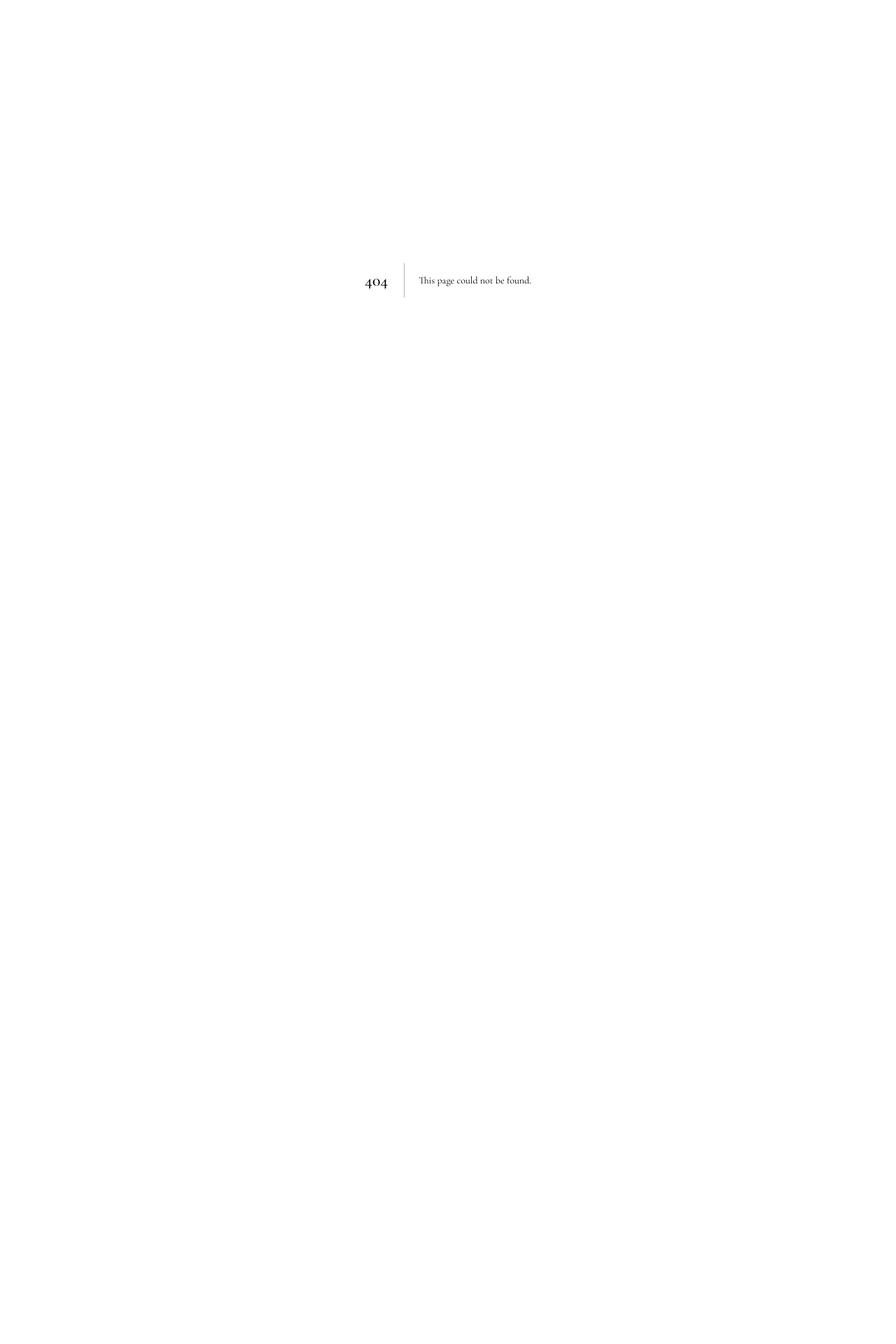
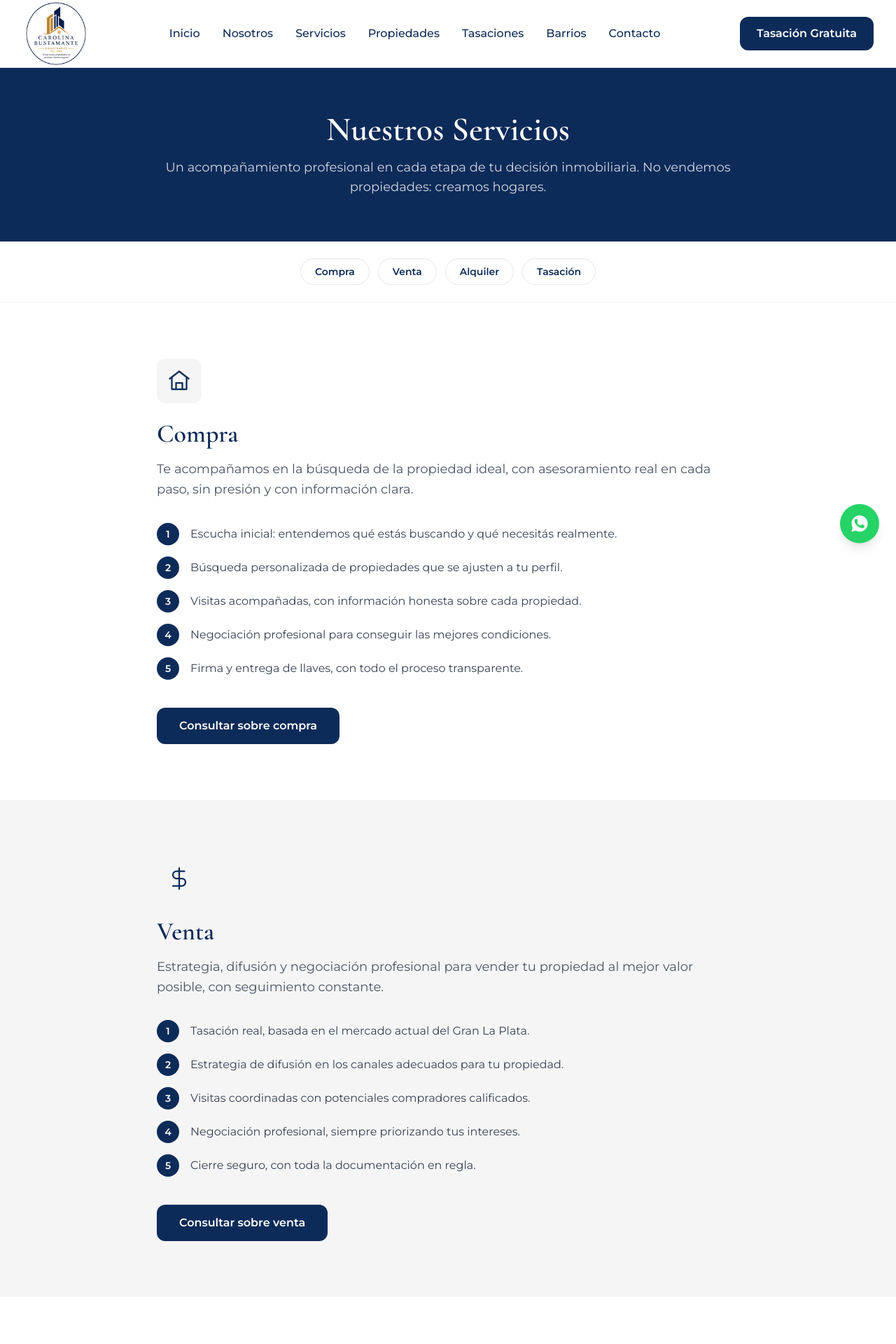
Before and after one commit to borginiangel-svg/carolina-bustamante-web, a Next.js app: page /servicios in a window 1280 px wide. Before the commit this address had no page. Shown: the top 1920 px of the page at 70% size. Before the commit the page ends 800 px from the top, so only its background shows below. Built offline with nearby package versions, Linux system fonts and the light colour scheme.

Commit message:
Página de Propiedades con filtros funcionales

```diff
--- /dev/null
+++ b/src/app/servicios/page.tsx
@@ -0,0 +1,191 @@
+import Link from "next/link";
+import Header from "@/components/layout/Header";
+import Footer from "@/components/layout/Footer";
+import WhatsAppButton from "@/components/ui/WhatsAppButton";
+
+type Servicio = {
+  id: string;
+  titulo: string;
+  bajada: string;
+  pasos: string[];
+  icon: React.ReactNode;
+};
+
+const servicios: Servicio[] = [
+  {
+    id: "compra",
+    titulo: "Compra",
+    bajada:
+      "Te acompañamos en la búsqueda de la propiedad ideal, con asesoramiento real en cada paso, sin presión y con información clara.",
+    pasos: [
+      "Escucha inicial: entendemos qué estás buscando y qué necesitás realmente.",
+      "Búsqueda personalizada de propiedades que se ajusten a tu perfil.",
+      "Visitas acompañadas, con información honesta sobre cada propiedad.",
+      "Negociación profesional para conseguir las mejores condiciones.",
+      "Firma y entrega de llaves, con todo el proceso transparente.",
+    ],
+    icon: (
+      <svg width="36" height="36" viewBox="0 0 24 24" fill="none" stroke="#0D2B59" strokeWidth="1.5">
+        <path d="M3 10l9-7 9 7" strokeLinecap="round" strokeLinejoin="round" />
+        <path d="M5 9v11h14V9" strokeLinecap="round" strokeLinejoin="round" />
+        <path d="M9 20v-6h6v6" strokeLinecap="round" strokeLinejoin="round" />
+      </svg>
+    ),
+  },
+  {
+    id: "venta",
+    titulo: "Venta",
+    bajada:
+      "Estrategia, difusión y negociación profesional para vender tu propiedad al mejor valor posible, con seguimiento constante.",
+    pasos: [
+      "Tasación real, basada en el mercado actual del Gran La Plata.",
+      "Estrategia de difusión en los canales adecuados para tu propiedad.",
+      "Visitas coordinadas con potenciales compradores calificados.",
+      "Negociación profesional, siempre priorizando tus intereses.",
+      "Cierre seguro, con toda la documentación en regla.",
+    ],
+    icon: (
+      <svg width="36" height="36" viewBox="0 0 24 24" fill="none" stroke="#0D2B59" strokeWidth="1.5">
+        <path d="M12 2v20M17 5H9.5a3.5 3.5 0 000 7h5a3.5 3.5 0 010 7H6" strokeLinecap="round" strokeLinejoin="round" />
+      </svg>
+    ),
+  },
+  {
+    id: "alquiler",
+    titulo: "Alquiler",
+    bajada:
+      "Gestionamos el alquiler de tu propiedad de punta a punta, o te ayudamos a encontrar el lugar donde vivir, con respaldo profesional.",
+    pasos: [
+      "Publicación y difusión en los canales con mayor alcance.",
+      "Selección cuidadosa de inquilinos, con verificación de referencias.",
+      "Armado de contrato y garantías conforme a la normativa vigente.",
+      "Gestión completa de la firma, sin que tengas que ocuparte de nada.",
+      "Acompañamiento durante todo el período de alquiler.",
+    ],
+    icon: (
+      <svg width="36" height="36" viewBox="0 0 24 24" fill="none" stroke="#0D2B59" strokeWidth="1.5">
+        <rect x="3" y="7" width="18" height="13" rx="2" strokeLinecap="round" strokeLinejoin="round" />
+        <path d="M8 7V5a2 2 0 012-2h4a2 2 0 012 2v2" strokeLinecap="round" strokeLinejoin="round" />
+      </svg>
+    ),
+  },
+  {
+    id: "tasacion",
+    titulo: "Tasación",
+    bajada:
+      "Valoramos tu propiedad con criterio profesional y conocimiento real del mercado local, sin compromiso de tu parte.",
+    pasos: [
+      "Análisis del mercado local y de propiedades comparables.",
+      "Visita a la propiedad para evaluar su estado y potencial.",
+      "Informe de valor real, claro y fundamentado.",
+      "Asesoramiento sobre los próximos pasos, sin ningún compromiso.",
+    ],
+    icon: (
+      <svg width="36" height="36" viewBox="0 0 24 24" fill="none" stroke="#0D2B59" strokeWidth="1.5">
+        <circle cx="11" cy="11" r="7" strokeLinecap="round" strokeLinejoin="round" />
+        <path d="M21 21l-4.3-4.3" strokeLinecap="round" strokeLinejoin="round" />
+      </svg>
+    ),
+  },
+];
+
+export default function Servicios() {
+  return (
+    <>
+      <Header />
+
+      {/* Encabezado */}
+      <section className="bg-[#0D2B59] py-16">
+        <div className="mx-auto max-w-4xl px-8 text-center">
+          <h1 className="font-heading text-4xl font-semibold text-white sm:text-5xl">
+            Nuestros Servicios
+          </h1>
+          <p className="mt-4 text-lg text-white/80">
+            Un acompañamiento profesional en cada etapa de tu decisión inmobiliaria.
+            No vendemos propiedades: creamos hogares.
+          </p>
+        </div>
+      </section>
+
+      {/* Navegación interna */}
+      <section className="border-b border-gray-100 bg-white py-6">
+        <div className="mx-auto flex max-w-7xl flex-wrap justify-center gap-3 px-8">
+          {servicios.map((s) => (
+            <a
+              key={s.id}
+              href={`#${s.id}`}
+              className="rounded-full border border-gray-200 px-5 py-2 text-sm font-semibold text-[#0D2B59] transition hover:border-[#0D2B59] hover:bg-[#0D2B59] hover:text-white"
+            >
+              {s.titulo}
+            </a>
+          ))}
+        </div>
+      </section>
+
+      {/* Detalle de cada servicio */}
+      {servicios.map((s, i) => (
+        <section
+          key={s.id}
+          id={s.id}
+          className={`scroll-mt-24 py-20 ${i % 2 === 1 ? "bg-[#F5F5F5]" : "bg-white"}`}
+        >
+          <div className="mx-auto max-w-4xl px-8">
+            <div className="flex h-16 w-16 items-center justify-center rounded-xl bg-[#F5F5F5]">
+              {s.icon}
+            </div>
+            <h2 className="mt-6 font-heading text-3xl font-semibold text-[#0D2B59] sm:text-4xl">
+              {s.titulo}
+            </h2>
+            <p className="mt-4 text-lg leading-relaxed text-gray-600">{s.bajada}</p>
+
+            <ul className="mt-8 space-y-4">
+              {s.pasos.map((paso, idx) => (
+                <li key={idx} className="flex items-start gap-4">
+                  <span className="flex h-8 w-8 shrink-0 items-center justify-center rounded-full bg-[#0D2B59] text-sm font-semibold text-white">
+                    {idx + 1}
+                  </span>
+                  <span className="pt-1 text-gray-700">{paso}</span>
+                </li>
+              ))}
+            </ul>
+
+            <Link
+              href={`https://wa.me/5492215593304?text=${encodeURIComponent(
+                `Hola! Quiero más información sobre el servicio de ${s.titulo.toLowerCase()}.`
+              )}`}
+              target="_blank"
+              rel="noopener noreferrer"
+              className="mt-10 inline-block h-[52px] rounded-xl bg-[#0D2B59] px-8 py-[14px] font-semibold text-white transition hover:bg-[#C79A3B] hover:text-[#0D2B59]"
+            >
+              Consultar sobre {s.titulo.toLowerCase()}
+            </Link>
+          </div>
+        </section>
+      ))}
+
+      {/* CTA final */}
+      <section className="bg-[#0D2B59] py-20">
+        <div className="mx-auto max-w-2xl px-8 text-center">
+          <h2 className="font-heading text-3xl font-semibold text-white sm:text-4xl">
+            ¿No sabés por dónde empezar?
+          </h2>
+          <p className="mt-4 text-lg text-white/80">
+            Escribinos y te ayudamos a definir el mejor camino para tu situación,
+            sin ningún compromiso.
+          </p>
+          <Link
+            href="https://wa.me/5492215593304"
+            target="_blank"
+            rel="noopener noreferrer"
+            className="mt-8 inline-block h-[52px] rounded-xl bg-[#C79A3B] px-8 py-[14px] font-semibold text-[#0D2B59] transition hover:bg-white"
+          >
+            Conversemos por WhatsApp
+          </Link>
+        </div>
+      </section>
+
+      <Footer />
+      <WhatsAppButton />
+    </>
+  );
+}
--- a/src/components/layout/Header.tsx
+++ b/src/components/layout/Header.tsx
@@ -4,7 +4,7 @@ import Link from "next/link";
 const menu = [
   { label: "Inicio", href: "/" },
   { label: "Nosotros", href: "/nosotros" },
-  { label: "Servicios", href: "#" },
+  { label: "Servicios", href: "/servicios" },
   { label: "Propiedades", href: "/propiedades" },
   { label: "Tasaciones", href: "#" },
   { label: "Barrios", href: "#" },
```
